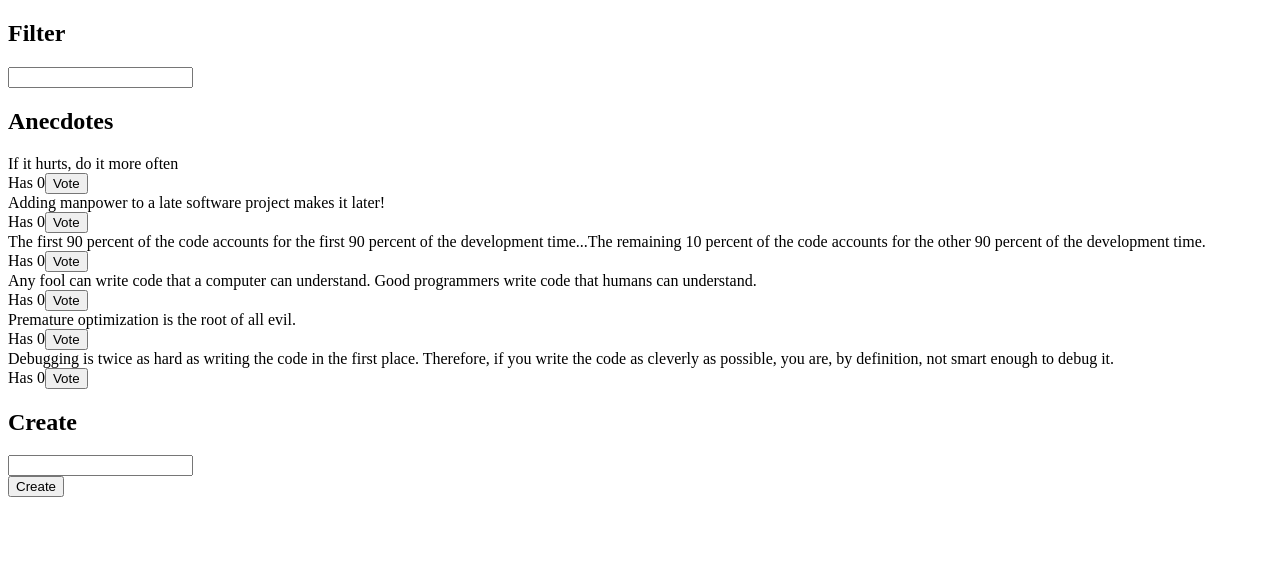
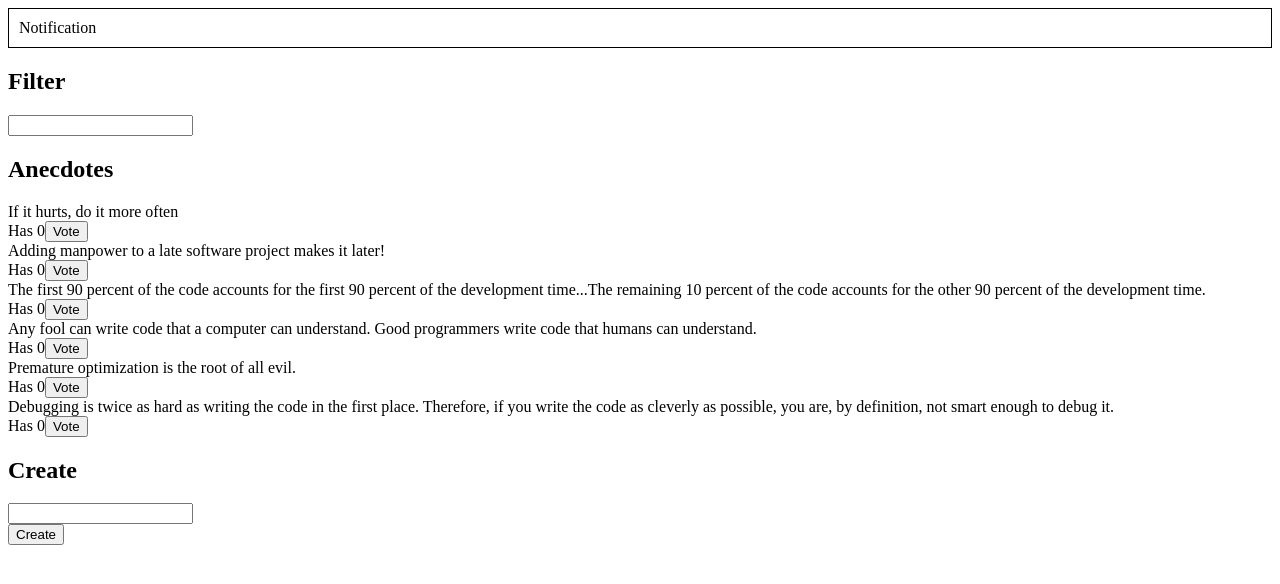
Before and after one commit to azizkoumenji/fullstackopen-part6-exercises, a React (Create React App) app in the folder redux-anecdotes/: page / in a window 1280 px wide. Shown: the top 584 px of the page. Built offline with nearby package versions, Linux system fonts and the light colour scheme.

Commit message:
Finished exercise 6.12

```diff
--- a/redux-anecdotes/src/App.js
+++ b/redux-anecdotes/src/App.js
@@ -1,10 +1,12 @@
 import AnecdoteForm from "./components/AnecdoteForm";
 import AnecdoteList from "./components/AnecdoteList";
 import Filter from "./components/Filter";
+import Notification from "./components/Notification";
 
 const App = () => {
   return (
     <div>
+      <Notification />
       <Filter />
       <AnecdoteList />
       <AnecdoteForm />
--- a/redux-anecdotes/src/components/Notification.js
+++ b/redux-anecdotes/src/components/Notification.js
@@ -1,14 +1,13 @@
+import { useSelector } from "react-redux";
+
 const Notification = () => {
+  const notification = useSelector((state) => state.notification);
   const style = {
-    border: 'solid',
+    border: "solid",
     padding: 10,
-    borderWidth: 1
-  }
-  return (
-    <div style={style}>
-      render here notification...
-    </div>
-  )
-}
+    borderWidth: 1,
+  };
+  return <div style={style}>{notification}</div>;
+};
 
-export default Notification
+export default Notification;
--- /dev/null
+++ b/redux-anecdotes/src/reducers/notificationReducer.js
@@ -0,0 +1,14 @@
+import { createSlice } from "@reduxjs/toolkit";
+
+const notificationSlice = createSlice({
+  name: "notification",
+  initialState: "Notification",
+  reducers: {
+    setNotification(state, action) {
+      return (state = action.payload);
+    },
+  },
+});
+
+export const { setNotification } = notificationSlice.actions;
+export default notificationSlice.reducer;
--- a/redux-anecdotes/src/store.js
+++ b/redux-anecdotes/src/store.js
@@ -1,11 +1,13 @@
 import { configureStore } from "@reduxjs/toolkit";
 import anecdoteReducer from "./reducers/anecdoteReducer";
 import filterReducer from "./reducers/filterReducer";
+import notificationReducer from "./reducers/notificationReducer";
 
 const store = configureStore({
   reducer: {
     anecdotes: anecdoteReducer,
     filter: filterReducer,
+    notification: notificationReducer,
   },
 });
 
```
